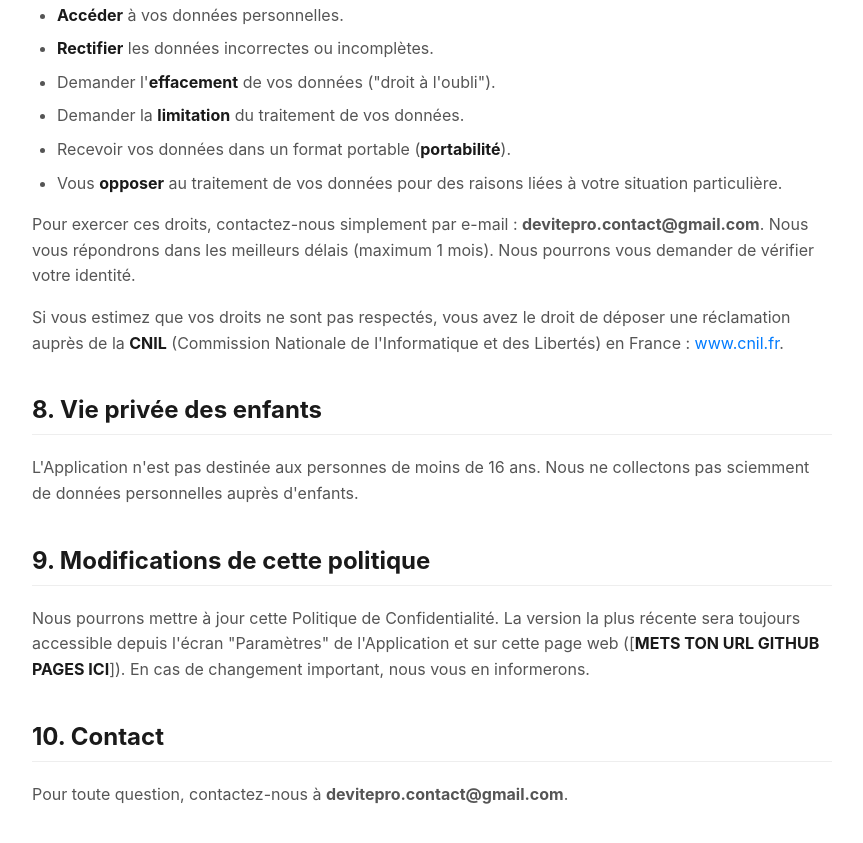
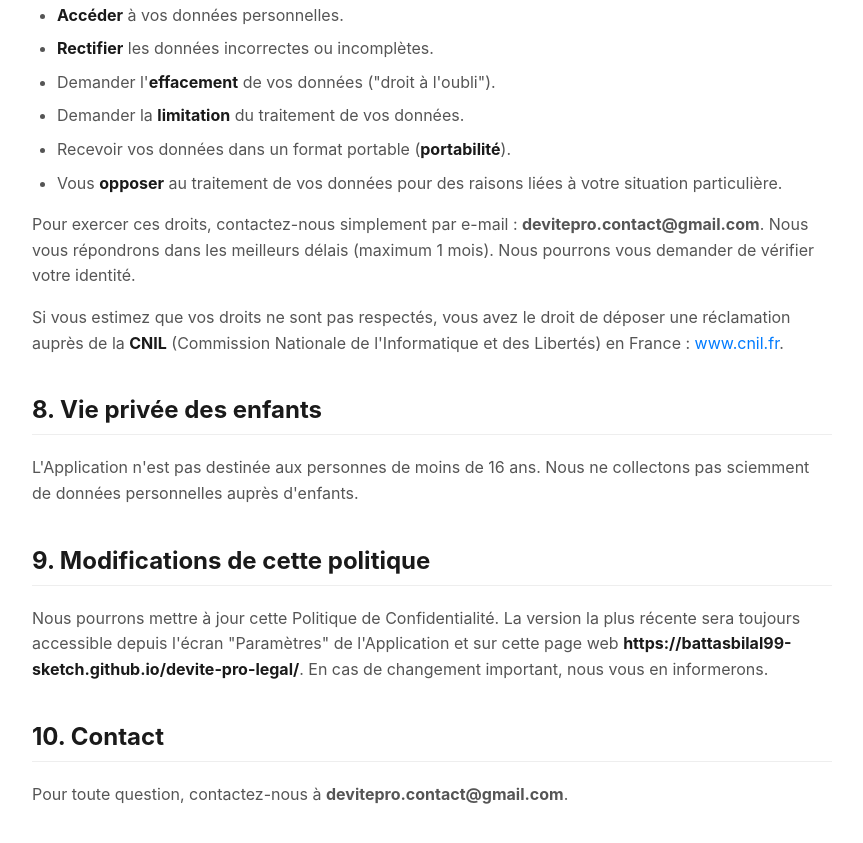
Before and after one commit to battasbilal99-sketch/devite-pro-legal, a plain HTML site: page index.html in a window 1280 px wide. Shown: the part 3202-4045 px from the top of the page, without its empty margins (208-1071 px from the left). Drawn offline with Linux system fonts and the light colour scheme.

Commit message:
Update index.html

```diff
--- a/index.html
+++ b/index.html
@@ -115,7 +115,7 @@
     <p>L'Application n'est pas destinée aux personnes de moins de 16 ans. Nous ne collectons pas sciemment de données personnelles auprès d'enfants.</p>
 
     <h2>9. Modifications de cette politique</h2>
-    <p>Nous pourrons mettre à jour cette Politique de Confidentialité. La version la plus récente sera toujours accessible depuis l'écran "Paramètres" de l'Application et sur cette page web ([<strong>METS TON URL GITHUB PAGES ICI</strong>]). En cas de changement important, nous vous en informerons.</p>
+    <p>Nous pourrons mettre à jour cette Politique de Confidentialité. La version la plus récente sera toujours accessible depuis l'écran "Paramètres" de l'Application et sur cette page web <strong>https://battasbilal99-sketch.github.io/devite-pro-legal/</strong>. En cas de changement important, nous vous en informerons.</p>
 
     <h2>10. Contact</h2>
     <p>Pour toute question, contactez-nous à <span class="contact-email">devitepro.contact@gmail.com</span>.</p>
```
